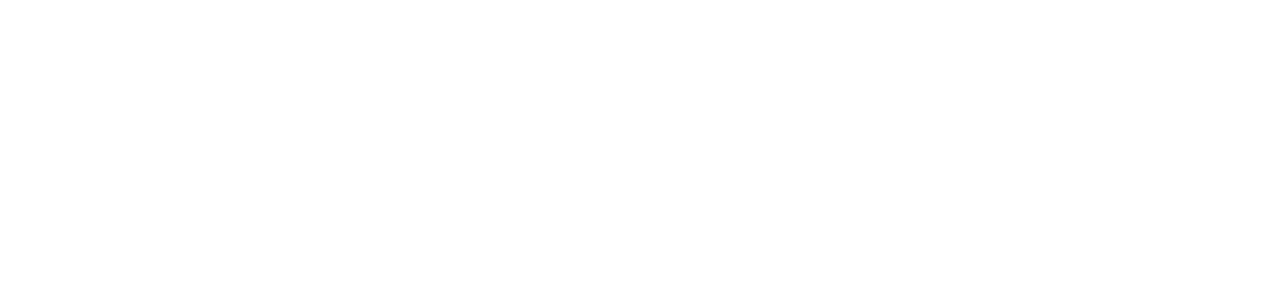
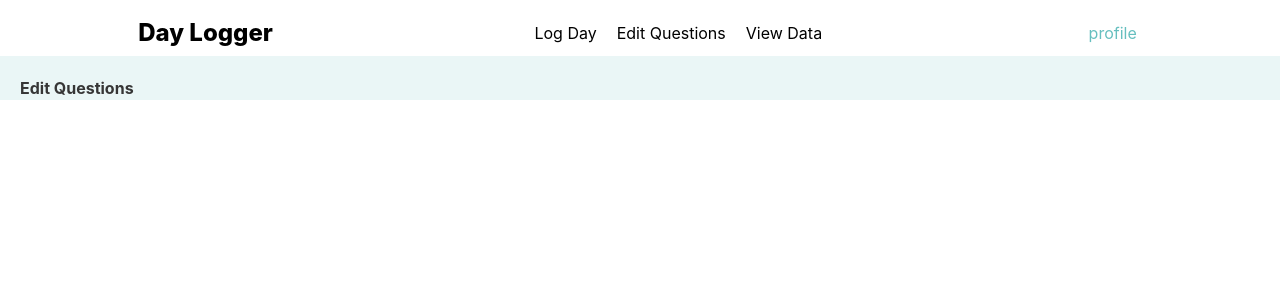
Before and after one commit to LDYWINNER/cse316-finalproject-front, a React (Create React App) app: page /profile in a window 1280 px wide. Shown: the top 300 px of the page. Built offline with nearby package versions, Linux system fonts and the light colour scheme.

Commit message:
Profile page added

```diff
--- a/src/App.js
+++ b/src/App.js
@@ -6,6 +6,7 @@
 import EditQuestions from './components/EditQuestions';
 import Register from "./components/Register";
 import LogDay from './components/LogDay';
+import Profile from './components/Profile';
 
 function App() {
   return (
@@ -29,6 +30,10 @@
           <Navbar />
           <LogDay />
         </Route>
+        <Route path="/profile">
+          <Navbar />
+          <Profile />
+        </Route>
       </Switch>
     </BrowserRouter>
   );
--- a/src/components/EditQuestions.js
+++ b/src/components/EditQuestions.js
@@ -9,26 +9,31 @@
 import KeyboardArrowDownIcon from '@mui/icons-material/KeyboardArrowDown';
 
 const EditQuestions = () => {
-    let [boxNum, setBoxNum] = useState([]);
-
+    let [boxList, setBoxList] = useState([]);
+    let deleteBox = (index) => {
+        let copy = [...boxList];
+        copy.splice(index, 1);
+        setBoxList(copy);
+    }
 
     return (
         <div>
             <div style={{margin: "20px", backgroundColor:"transparent", display:"flex"}}>
                 <strong>Edit Questions</strong>
                 <button style={{marginLeft:"auto", backgroundColor: "transparent", border: 'transparent'}} onClick={() => {
-                    let tmp = [...boxNum];
-                    tmp.unshift(0)
-                    setBoxNum(tmp);
+                    let tmp = [...boxList];
+                    let box = {boxType: "number", text: "", multi: []}
+                    tmp.unshift(box)
+                    setBoxList(tmp);
                 }}>
                 <AddCircleOutlineIcon sx={{ color: "black" }}></AddCircleOutlineIcon>
 
                 </button>
             </div>
             {
-                boxNum.map(function(a, i){
+                boxList.map(function(a, i){
                     return(
-                        <div key={i}><QuestionBox></QuestionBox></div>
+                        <div key={i}><QuestionBox boxList={boxList} deleteBox={deleteBox} box={a} index={i}></QuestionBox></div>
                     )
                 })
             }
@@ -39,9 +44,9 @@
 
 
 
-function QuestionBox () {
-    let [modeList] = ["number", "boolean", "text", "multiple choice"];
-    let [mode, setMode] = useState("number");
+function QuestionBox (props) {
+    // let [modeList] = ["number", "boolean", "text", "multiple choice"];
+    let [mode, setMode] = useState(props.box.boxType);
     let [dropdown, setDropdown] = useState(false);
 
     return (
@@ -58,10 +63,10 @@
                     </span> */}
                 </button>
                 <button style={{marginLeft:"auto", backgroundColor: "transparent", border: 'transparent'}} onClick={()=>{
-
-            }}>
+                    props.deleteBox(props.index);
+                }}>
                 <DeleteOutlineIcon></DeleteOutlineIcon>
-            </button>
+                </button>
             </div>
 
             {
@@ -103,7 +108,6 @@
                 mode == "multiple choice"
                 ?
                 <div className="control" style={{marginTop:'10px'}}>
-
                     <input type="radio" name="display" disabled/>
                     <input className="multiChoice" type='text' name='multi'></input>
                     <div></div>
@@ -112,7 +116,6 @@
                     <div></div>
                     <input type="radio" name="display" disabled/>
                     <input className="multiChoice" type='text' name='multi'></input>
-
                 </div>
                 :
                 <></>
--- a/src/components/Navbar.js
+++ b/src/components/Navbar.js
@@ -39,11 +39,16 @@
                         </NavLink>
                     </li>
                 </div>
-                <div className="buttons">
+                <li style={{margin: '10px'}}>
+                        <NavLink to='/profile' style={{color:"black"}} activeStyle={{ color: '#66bfbf' }}>
+                            profile
+                        </NavLink>
+                </li>
+                {/* <div className="buttons">
                     <button onClick={Logout} className="button is-light">
                         Log Out
                     </button>
-                </div>
+                </div> */}
 
             </ul>
         </nav>
--- /dev/null
+++ b/src/components/Profile.js
@@ -0,0 +1,19 @@
+import React from 'react';
+import axios from 'axios';
+import { useState } from 'react';
+import "../css/app.css";
+
+const Profile = () => {
+
+
+
+    return(
+        <div>
+            <div style={{margin: "20px", backgroundColor:"transparent", display:"flex"}}>
+                <strong>Edit Questions</strong>
+            </div>
+        </div>
+    )
+}
+
+export default Profile
```
